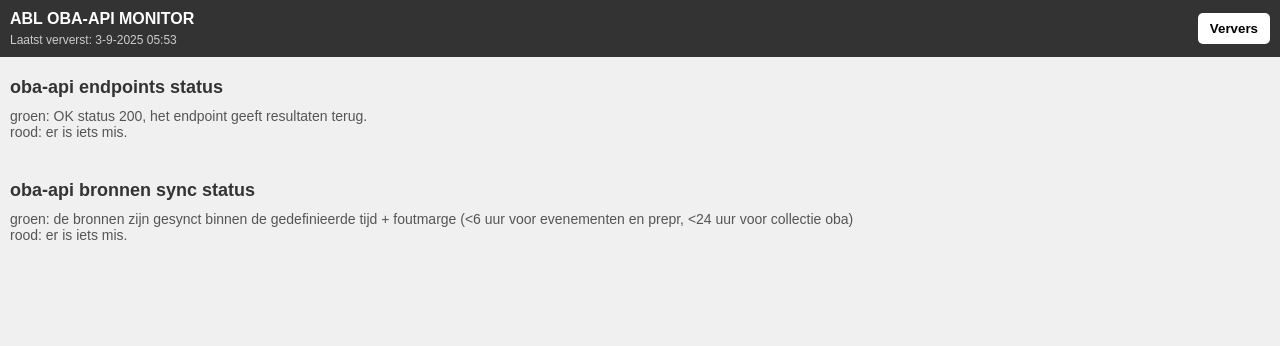
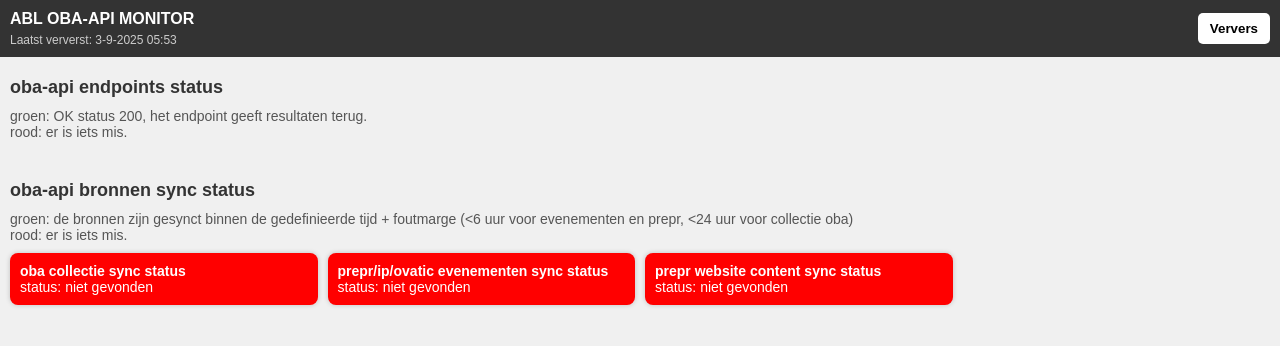
Before and after one commit to obanext/ablmonitor, a website: page public/index.html in a window 1280 px wide. Drawn offline with Linux system fonts and the light colour scheme; no server answers.

Commit message:
Update index.html

```diff
--- a/public/index.html
+++ b/public/index.html
@@ -161,10 +161,19 @@
           }
         });
 
-        // Datasource tiles
-        datasources.forEach(ds => {
-          const dsid = ds.querySelector('dsid')?.textContent || '';
-          if (!Object.keys(sourceLabels).includes(dsid)) {
+        // Bronnen in vaste volgorde renderen
+        Object.keys(sourceLabels).forEach(key => {
+          const ds = Array.from(datasources).find(d => d.querySelector('dsid')?.textContent === key);
+
+          if (!ds) {
+            const tile = document.createElement('div');
+            tile.classList.add('tile', 'red');
+            tile.innerHTML = `
+              <strong>${sourceLabels[key]}</strong>
+              <div>status: niet gevonden</div>
+            `;
+            sourcesGrid.appendChild(tile);
+            problems.push(`${key} (niet gevonden in XML)`);
             return;
           }
 
@@ -174,7 +183,7 @@
           const dbAgeHours = dbAgeDays * 24;
 
           let isProblem = false;
-          if (dsid === 'library/v/oba') {
+          if (key === 'library/v/oba') {
             isProblem = status === 'ERROR' || dbAgeDays > 1;
           } else {
             isProblem = status === 'ERROR' || dbAgeDays > 0.25; // 6 uur
@@ -185,7 +194,7 @@
           tile.classList.add(isProblem ? 'red' : 'green');
 
           tile.innerHTML = `
-            <strong>${sourceLabels[dsid] || dsid}</strong>
+            <strong>${sourceLabels[key]}</strong>
             <div>leeftijd: ${dbAgeHours.toFixed(1)} uur</div>
             <div>aantal: ${total}</div>
             <div>status: ${status}</div>
@@ -193,13 +202,13 @@
           sourcesGrid.appendChild(tile);
 
           if (isProblem) {
-            if (!problemHistory[dsid]) {
+            if (!problemHistory[key]) {
               const now = new Date();
-              problemHistory[dsid] = now.toLocaleTimeString('nl-NL', { hour: '2-digit', minute: '2-digit' });
+              problemHistory[key] = now.toLocaleTimeString('nl-NL', { hour: '2-digit', minute: '2-digit' });
             }
-            problems.push(`${dsid} (status=${status}, leeftijd=${dbAgeHours.toFixed(1)}u, sinds ${problemHistory[dsid]})`);
+            problems.push(`${key} (status=${status}, leeftijd=${dbAgeHours.toFixed(1)}u, sinds ${problemHistory[key]})`);
           } else {
-            delete problemHistory[dsid];
+            delete problemHistory[key];
           }
         });
 
```
